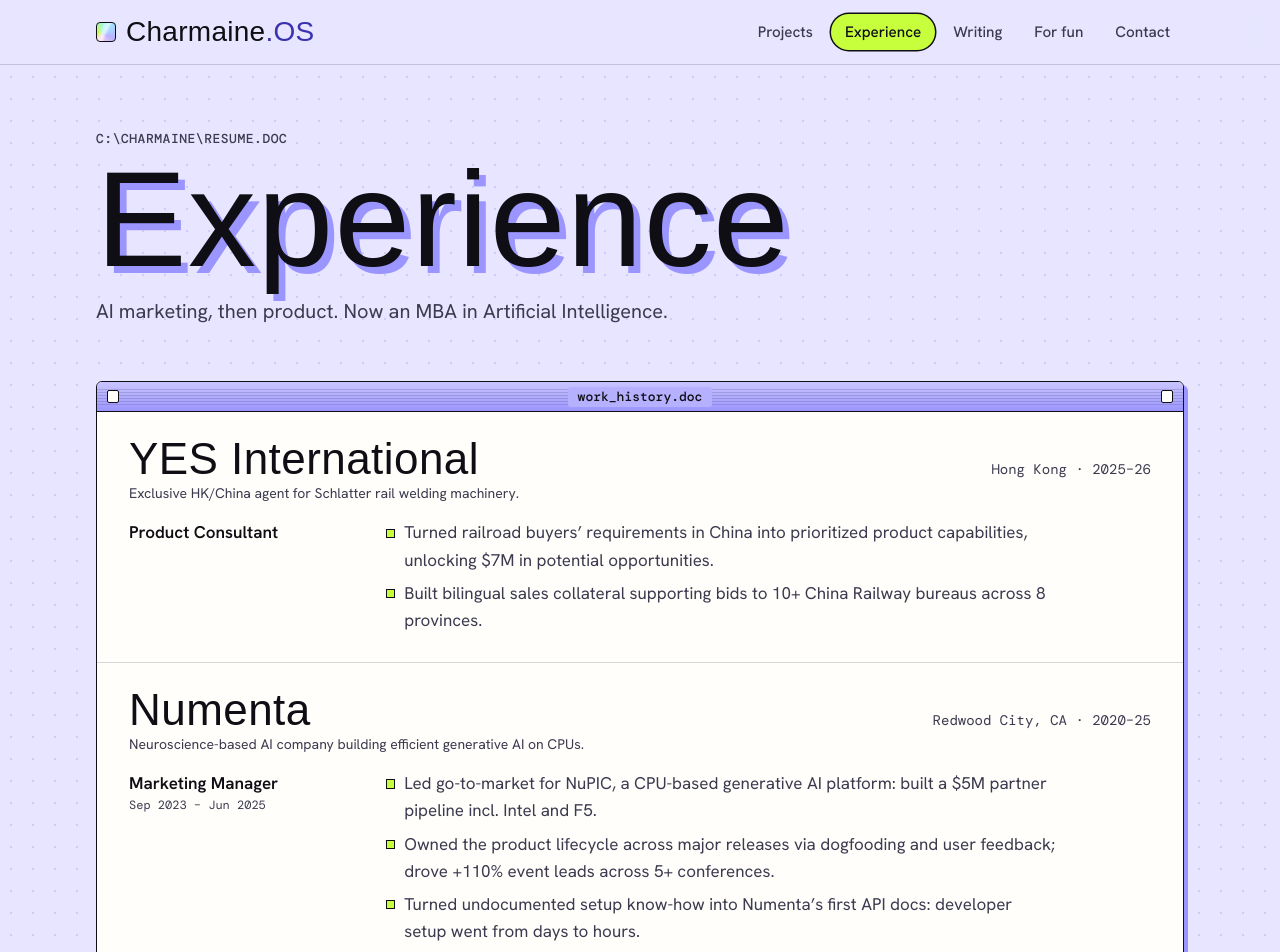
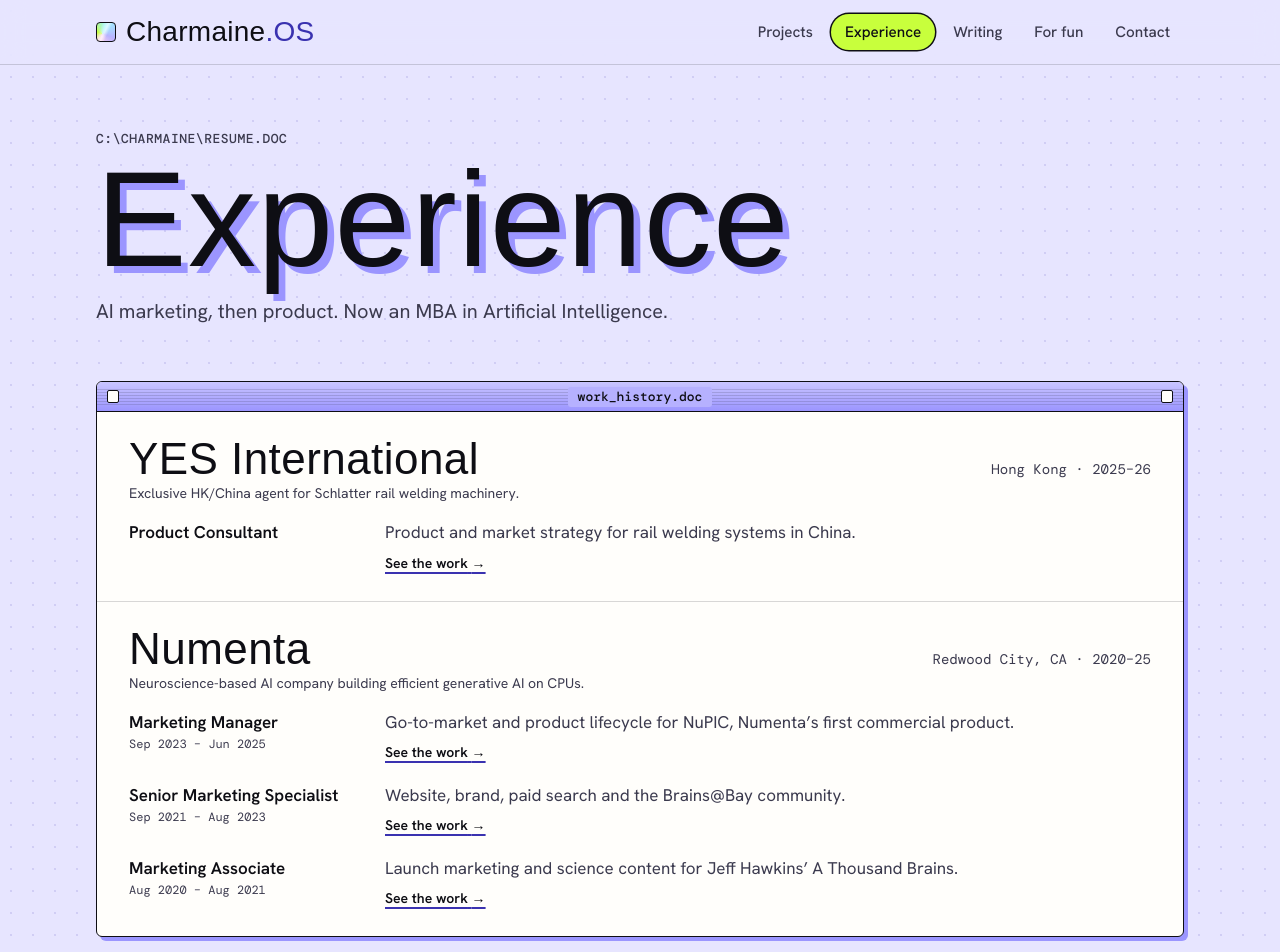
Before and after one commit to laicharmaine/personal-website, a Next.js app: page /experience in a window 1280 px wide. Shown: the top 952 px of the page. Built offline with nearby package versions, Linux system fonts and the light colour scheme; a web font is replaced by a local one.

Commit message:
Split: experience is a quick timeline, projects hold the stats and stories

```diff
--- a/components/views/ExperienceView.tsx
+++ b/components/views/ExperienceView.tsx
@@ -2,38 +2,63 @@
 
 import PageHeader from "@/components/PageHeader";
 import Window from "@/components/Window";
-import { AddButton, ItemTools, T } from "@/components/edit/Editable";
+import { AddButton, Href, ItemTools, T } from "@/components/edit/Editable";
 import { useEdit } from "@/components/edit/EditProvider";
 import { templates } from "@/lib/content";
 
 export default function ExperienceView() {
-  const { content: c, editing } = useEdit();
+  const { content: c, editing, setAt } = useEdit();
 
   return (
     <div className="mx-auto max-w-6xl px-5 pb-24 sm:px-8">
       <PageHeader at="experiencePage" />
 
-      <Window title={<T path={["experiencePage", "window"]} />} className="win-open" bodyClassName="divide-y divide-line">
+      <Window
+        title={<T path={["experiencePage", "window"]} />}
+        className="win-open"
+        bodyClassName="divide-y divide-line"
+      >
         {c.experience.map((job, i) => (
           <section key={i} className="relative px-5 py-7 sm:px-8">
-            <ItemTools path={["experience"]} index={i} length={c.experience.length} noun="job" confirmRemove className="right-3 top-2" />
+            <ItemTools
+              path={["experience"]}
+              index={i}
+              length={c.experience.length}
+              noun="job"
+              confirmRemove
+              className="right-3 top-2"
+            />
             <div className="flex flex-wrap items-baseline justify-between gap-x-6 gap-y-1">
               <h2 className="pixel text-[2.75rem]">
                 <T path={["experience", i, "company"]} />
               </h2>
               <p className="font-mono text-sm text-ink-soft">
-                <T path={["experience", i, "location"]} /> · <T path={["experience", i, "period"]} />
+                <T path={["experience", i, "location"]} /> ·{" "}
+                <T path={["experience", i, "period"]} />
               </p>
             </div>
             {(job.about || editing) && (
               <p className="mt-1 max-w-2xl text-sm text-ink-soft">
-                <T path={["experience", i, "about"]} placeholder="One line about the company (optional)" />
+                <T
+                  path={["experience", i, "about"]}
+                  placeholder="One line about the company (optional)"
+                />
               </p>
             )}
             <ul className="mt-4 space-y-5">
               {job.roles.map((r, j) => (
-                <li key={j} className="relative grid gap-1.5 sm:grid-cols-[14rem_1fr] sm:gap-8">
-                  <ItemTools path={["experience", i, "roles"]} index={j} length={job.roles.length} noun="role" confirmRemove className="-top-4 left-0" />
+                <li
+                  key={j}
+                  className="relative grid gap-1.5 sm:grid-cols-[14rem_1fr] sm:gap-8"
+                >
+                  <ItemTools
+                    path={["experience", i, "roles"]}
+                    index={j}
+                    length={job.roles.length}
+                    noun="role"
+                    confirmRemove
+                    className="-top-4 left-0"
+                  />
                   <div>
                     <p className="font-semibold">
                       <T path={["experience", i, "roles", j, "title"]} />
@@ -44,10 +69,14 @@
                       </p>
                     )}
                   </div>
-                  <ul className="pixel-list max-w-2xl space-y-1.5 text-ink-soft">
+                  <div className="max-w-2xl">
+                    <ul className="space-y-1 text-ink-soft">
                       {r.bullets.map((_, k) => (
                         <li key={k} className="relative">
-                        <T path={["experience", i, "roles", j, "bullets", k]} multiline />
+                          <T
+                            path={["experience", i, "roles", j, "bullets", k]}
+                            multiline
+                          />
                           <ItemTools
                             path={["experience", i, "roles", j, "bullets"]}
                             index={k}
@@ -57,21 +86,90 @@
                           />
                         </li>
                       ))}
-                    {editing && (
-                      <li className="!pl-0 before:!hidden">
-                        <AddButton path={["experience", i, "roles", j, "bullets"]} make={() => templates.bullet} label="Add bullet" />
+                      {editing && r.bullets.length === 0 && (
+                        <li>
+                          <AddButton
+                            path={["experience", i, "roles", j, "bullets"]}
+                            make={() => templates.bullet}
+                            label="Add a line"
+                          />
                         </li>
                       )}
                     </ul>
+                    {r.work ? (
+                      <p className="relative mt-1.5 text-sm font-semibold">
+                        <a href={r.work.href} className="ulink">
+                          <T
+                            path={[
+                              "experience",
+                              i,
+                              "roles",
+                              j,
+                              "work",
+                              "label",
+                            ]}
+                          />{" "}
+                          <span aria-hidden>→</span>
+                        </a>
+                        <Href
+                          path={["experience", i, "roles", j, "work", "href"]}
+                        />
+                        {editing && (
+                          <button
+                            type="button"
+                            data-editor-ui=""
+                            aria-label="Remove link"
+                            className="ml-1 rounded-full border-[1.5px] border-ink bg-paper px-1.5 font-mono text-xs hover:bg-pink"
+                            onClick={() =>
+                              setAt(
+                                ["experience", i, "roles", j, "work"],
+                                undefined,
+                              )
+                            }
+                          >
+                            ✕
+                          </button>
+                        )}
+                      </p>
+                    ) : (
+                      editing && (
+                        <button
+                          type="button"
+                          data-editor-ui=""
+                          className="mt-1.5 inline-flex items-center gap-1.5 rounded-full border-[1.5px] border-dashed border-ink bg-paper/70 px-3 py-1 font-mono text-xs font-medium hover:bg-lime"
+                          onClick={() =>
+                            setAt(["experience", i, "roles", j, "work"], {
+                              label: "See the work",
+                              href: "/projects",
+                            })
+                          }
+                        >
+                          + Add “See the work” link
+                        </button>
+                      )
+                    )}
+                  </div>
                 </li>
               ))}
             </ul>
-            <AddButton path={["experience", i, "roles"]} make={() => structuredClone(templates.role)} label="Add role" className="mt-5" />
+            <AddButton
+              path={["experience", i, "roles"]}
+              make={() => structuredClone(templates.role)}
+              label="Add role"
+              className="mt-5"
+            />
           </section>
         ))}
         {editing && (
           <div className="px-5 py-3 sm:px-8">
-            <AddButton path={["experience"]} make={() => ({ ...structuredClone(templates.job), roles: [structuredClone(templates.role)] })} label="Add job" />
+            <AddButton
+              path={["experience"]}
+              make={() => ({
+                ...structuredClone(templates.job),
+                roles: [structuredClone(templates.role)],
+              })}
+              label="Add job"
+            />
           </div>
         )}
       </Window>
@@ -84,7 +182,13 @@
           <ul className="mt-5 space-y-6">
             {c.education.map((e, i) => (
               <li key={i} className="relative border-t border-ink pt-4">
-                <ItemTools path={["education"]} index={i} length={c.education.length} noun="school" confirmRemove />
+                <ItemTools
+                  path={["education"]}
+                  index={i}
+                  length={c.education.length}
+                  noun="school"
+                  confirmRemove
+                />
                 <div className="flex flex-wrap items-baseline justify-between gap-x-4">
                   <h3 className="text-xl font-semibold">
                     <T path={["education", i, "school"]} />
@@ -98,13 +202,22 @@
                 </p>
                 {(e.note || editing) && (
                   <p className="mt-1 text-sm text-ink-soft">
-                    <T path={["education", i, "note"]} multiline placeholder="Note (optional)" />
+                    <T
+                      path={["education", i, "note"]}
+                      multiline
+                      placeholder="Note (optional)"
+                    />
                   </p>
                 )}
               </li>
             ))}
           </ul>
-          <AddButton path={["education"]} make={() => ({ ...templates.education })} label="Add school" className="mt-5" />
+          <AddButton
+            path={["education"]}
+            make={() => ({ ...templates.education })}
+            label="Add school"
+            className="mt-5"
+          />
         </section>
 
         <section aria-labelledby="also-title">
@@ -113,18 +226,32 @@
           </h2>
           <dl className="mt-5 space-y-3 border-t border-ink pt-4">
             {c.resumeExtras.map((_, i) => (
-              <div key={i} className="relative grid gap-0.5 sm:grid-cols-[7.5rem_1fr] sm:gap-4">
+              <div
+                key={i}
+                className="relative grid gap-0.5 sm:grid-cols-[7.5rem_1fr] sm:gap-4"
+              >
                 <dt className="label sm:pt-0.5">
                   <T path={["resumeExtras", i, "label"]} />
                 </dt>
                 <dd>
                   <T path={["resumeExtras", i, "value"]} multiline />
                 </dd>
-                <ItemTools path={["resumeExtras"]} index={i} length={c.resumeExtras.length} noun="row" className="-right-2 top-0 translate-x-full" />
+                <ItemTools
+                  path={["resumeExtras"]}
+                  index={i}
+                  length={c.resumeExtras.length}
+                  noun="row"
+                  className="-right-2 top-0 translate-x-full"
+                />
               </div>
             ))}
           </dl>
-          <AddButton path={["resumeExtras"]} make={() => ({ ...templates.extra })} label="Add row" className="mt-5" />
+          <AddButton
+            path={["resumeExtras"]}
+            make={() => ({ ...templates.extra })}
+            label="Add row"
+            className="mt-5"
+          />
         </section>
       </div>
     </div>
--- a/lib/content-schema.ts
+++ b/lib/content-schema.ts
@@ -125,7 +125,15 @@
         location: "str",
         period: "str",
         roles: arr(
-          obj({ title: "str", period: "str", bullets: arr("text", 12) }),
+          obj(
+            {
+              title: "str",
+              period: "str",
+              bullets: arr("text", 12),
+              work: link,
+            },
+            ["work"],
+          ),
           12,
         ),
       },
--- a/lib/content.ts
+++ b/lib/content.ts
@@ -97,8 +97,8 @@
     line: "Rebuilt the site and brand around the product strategy.",
     metric: { value: "65%", label: "peak YoY traffic lift" },
     problem: "The site and brand lagged behind where the product was going.",
-    did: "Coordinated the full revamp, then owned the site: domain, front end, back end.",
-    result: "Traffic up as much as 65% year over year.",
+    did: "Coordinated the full revamp, owned the site (domain, front end, back end) and ran Google Ads tests.",
+    result: "Traffic up as much as 65% year over year; Google Ads A/B tests lifted click-through 30% and cut cost per lead 20%.",
     links: [
       { label: "Before (2020, Wayback)", href: "https://web.archive.org/web/20201218073306/https://numenta.com/" },
       { label: "After (2023, Wayback)", href: "https://web.archive.org/web/2023/https://www.numenta.com/" },
@@ -112,8 +112,8 @@
     line: "Launched Jeff Hawkins’ book with a video + podcast series and live events.",
     metric: { value: "Top 5", label: "Bill Gates’ 2021 books" },
     problem: "A book about the brain and AI had to reach past the neuroscience crowd.",
-    did: "Multi-channel launch, a four-part companion video + podcast series, and live events.",
-    result: "30K+ YouTube views on the series. Bill Gates named it one of his five favorite books of 2021.",
+    did: "Multi-channel launch, a four-part companion video + podcast series, an animated explainer, and the Numenta News Digest.",
+    result: "55K+ engagements, incl. 30K+ views on the series and 25K+ on the explainer; 800+ digest subscribers. Bill Gates named it a top-5 book of 2021.",
     media: {
       src: "/fun/proj-thousand-brains.webp",
       alt: "A Thousand Brains book cover, from the series introduction video",
@@ -248,7 +248,7 @@
   },
 ];
 
-export type Role = { title: string; period: string; bullets: string[] };
+export type Role = { title: string; period: string; bullets: string[]; work?: Link };
 export type Job = { company: string; about?: string; location: string; period: string; roles: Role[] };
 
 const experience: Job[] = [
@@ -261,10 +261,8 @@
       {
         title: "Product Consultant",
         period: "2025–26",
-        bullets: [
-          "Turned railroad buyers’ requirements in China into prioritized product capabilities, unlocking $7M in potential opportunities.",
-          "Built bilingual sales collateral supporting bids to 10+ China Railway bureaus across 8 provinces.",
-        ],
+        bullets: ["Product and market strategy for rail welding systems in China."],
+        work: { label: "See the work", href: "/projects#railroad-product" },
       },
     ],
   },
@@ -277,28 +275,20 @@
       {
         title: "Marketing Manager",
         period: "Sep 2023 – Jun 2025",
-        bullets: [
-          "Led go-to-market for NuPIC, a CPU-based generative AI platform: built a $5M partner pipeline incl. Intel and F5.",
-          "Owned the product lifecycle across major releases via dogfooding and user feedback; drove +110% event leads across 5+ conferences.",
-          "Turned undocumented setup know-how into Numenta’s first API docs: developer setup went from days to hours.",
-        ],
+        bullets: ["Go-to-market and product lifecycle for NuPIC, Numenta’s first commercial product."],
+        work: { label: "See the work", href: "/projects#nupic-launch" },
       },
       {
         title: "Senior Marketing Specialist",
         period: "Sep 2021 – Aug 2023",
-        bullets: [
-          "Coordinated a website and brand revamp that lifted traffic up to 65% year over year.",
-          "Grew Brains@Bay, a quarterly neuroscience + AI meetup, to 1.2K+ members (200+ attendees per event).",
-          "A/B-tested Google Ads: +30% click-through rate, −20% cost per lead.",
-        ],
+        bullets: ["Website, brand, paid search and the Brains@Bay community."],
+        work: { label: "See the work", href: "/projects#numenta-website" },
       },
       {
         title: "Marketing Associate",
         period: "Aug 2020 – Aug 2021",
-        bullets: [
-          "Launched Jeff Hawkins’ A Thousand Brains with a four-part video + podcast series (30K+ views). Bill Gates made it a top-5 book of 2021.",
-          "Turned neuroscience research into campaigns reaching 55K+ engagements, incl. an animated explainer (25K+ views) and the News Digest (40+ issues, 800+ subscribers).",
-        ],
+        bullets: ["Launch marketing and science content for Jeff Hawkins’ A Thousand Brains."],
+        work: { label: "See the work", href: "/projects#a-thousand-brains" },
       },
     ],
   },
@@ -478,7 +468,7 @@
   sideProject: { title: "New side project", line: "One line about it.", links: [], note: "" } as SideProject,
   link: { label: "Link", href: "https://" } as Link,
   job: { company: "Company", location: "City", period: "2026", roles: [] } as Job,
-  role: { title: "Role", period: "2026", bullets: ["What I did."] } as Role,
+  role: { title: "Role", period: "2026", bullets: ["One line about the scope."] } as Role,
   bullet: "New bullet.",
   education: { school: "School", degree: "Degree", period: "Years", note: "" } as Education,
   extra: { label: "Label", value: "Value" } as Extra,
```
Lines whose indentation alone changed are shown as unchanged.
